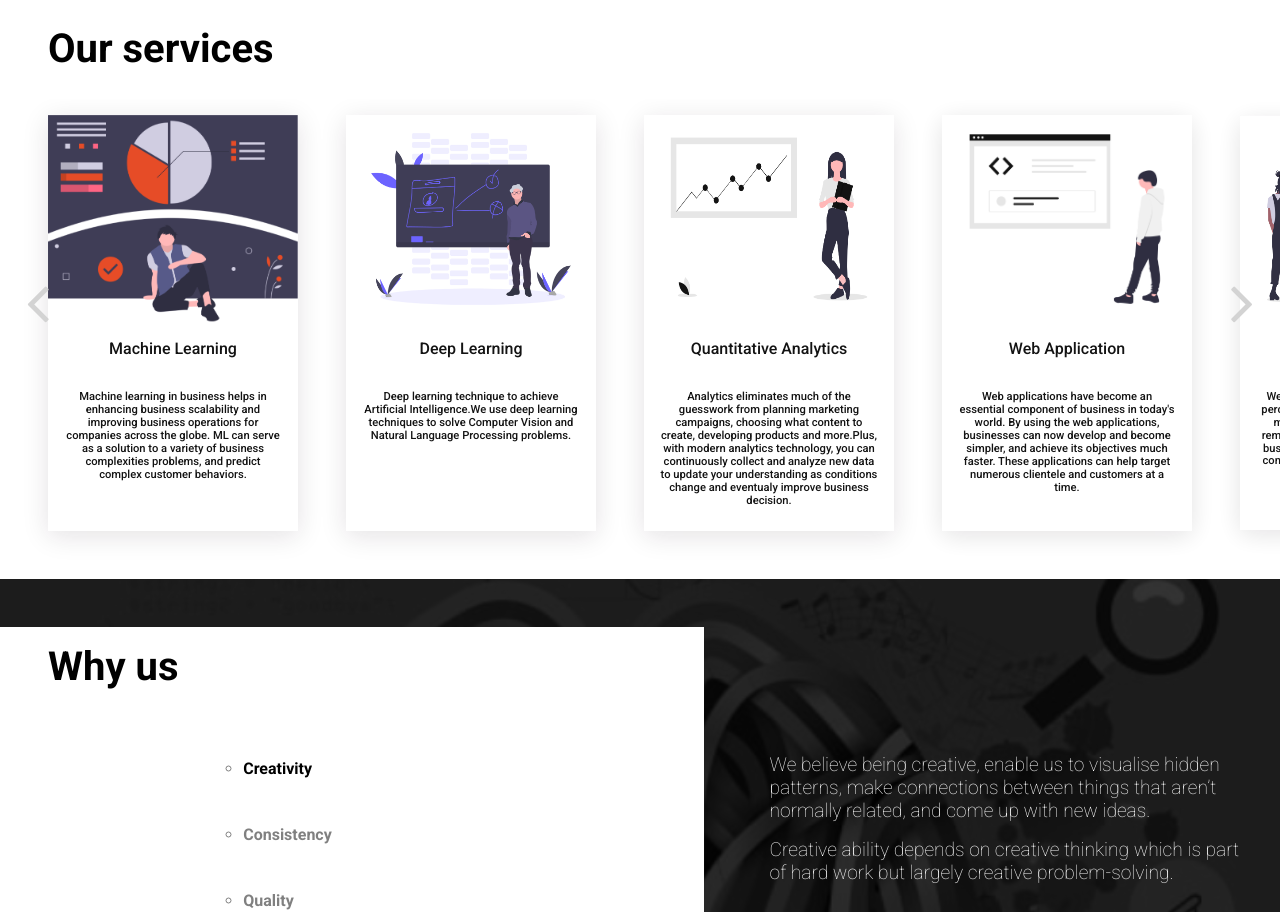
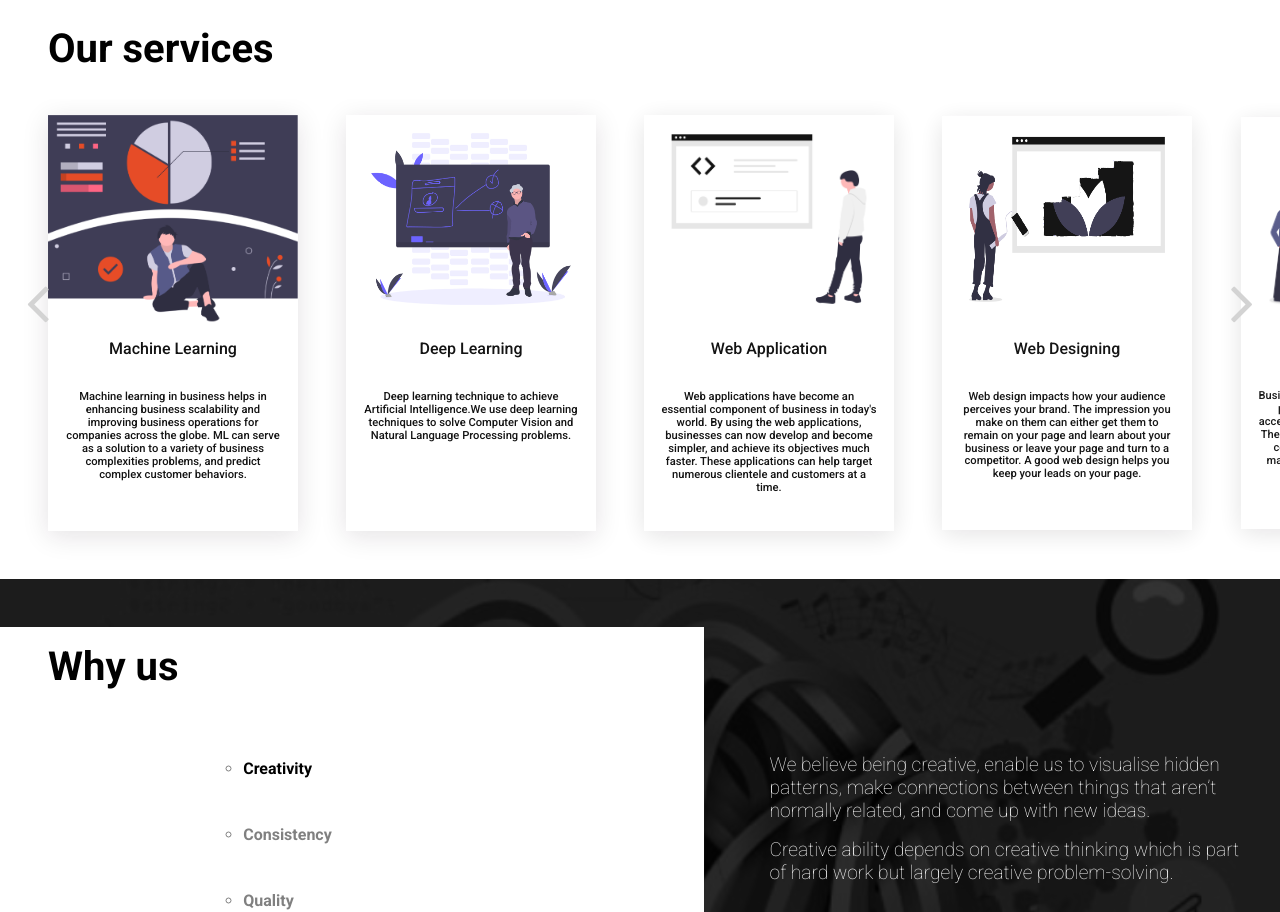
Before and after one commit to bracketcodes/website, a React (Create React App) app: page / in a window 1280 px wide. Shown: the part 1538-2450 px from the top of the page. Built offline with nearby package versions, Linux system fonts and the light colour scheme.

Commit message:
removed analytics

```diff
--- a/src/components/Layout/OurServices/OurServices.js
+++ b/src/components/Layout/OurServices/OurServices.js
@@ -10,7 +10,7 @@ const OurServices = (props) => {
     let servicesRef = React.useRef()
     let services = [{title: 'Machine Learning', image: 'ml_4.PNG', duration: '1000', content: constants.SERVICE.ML},
                     {title: 'Deep Learning', image: 'ml_3.png', duration: '1500', content: constants.SERVICE.DEEP_LEARNING},
-                    {title: 'Quantitative Analytics', image: 'analytics.png', duration: '2000', content: constants.SERVICE.ANALYTICS},
+                    // {title: 'Quantitative Analytics', image: 'analytics.png', duration: '2000', content: constants.SERVICE.ANALYTICS},
                     {title: 'Web Application', image: 'web_app.png', duration: '2500', content: constants.SERVICE.APPLICATION},
                     {title: 'Web Designing', image: 'web_design.png', duration: '2750', content: constants.SERVICE.WEBDESIGN},
                     {title: 'Mobile Application', image: 'mobile_app.png', duration: '3000', content: constants.SERVICE.MOBILE_APP}]
```
